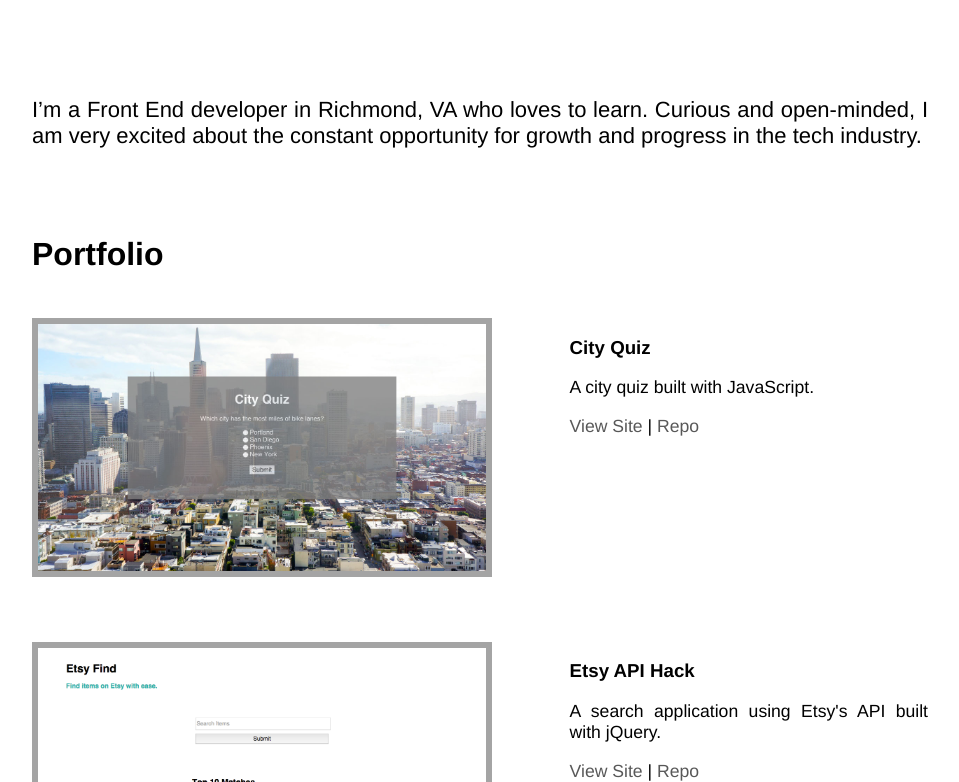
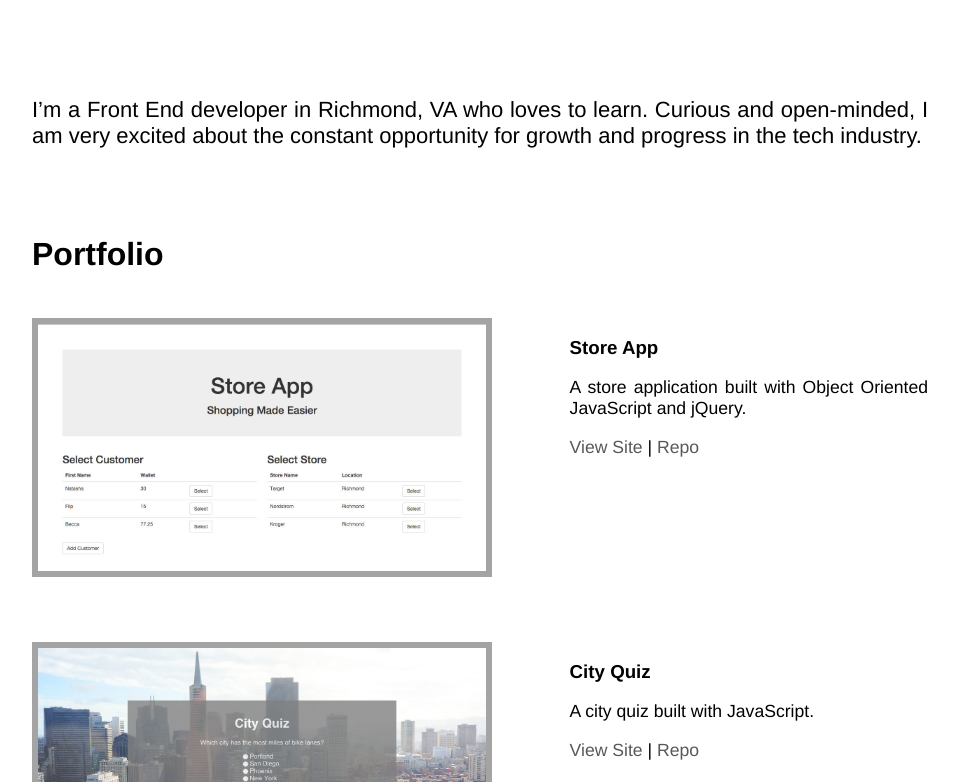
Before and after one commit to natashahakun/about-me, a website: page index.html in a window 1280 px wide. Shown: the part 420-1202 px from the top of the page, without its empty margins (160-1119 px from the left). Drawn offline with nearby package versions, Linux system fonts and the light colour scheme.

Commit message:
Add store-app.

```diff
--- a/index.html
+++ b/index.html
@@ -58,6 +58,18 @@
       </div>
       <div style="clear:both"></div>
     </div> -->
+
+    <div class="project">
+      <div class="project-img">
+        <a href="//natashahakun.github.io/store-app"><img src="builds/assets/images/store-app.jpg"></a>
+      </div>
+      <div class="project-text">
+        <h3>Store App</h3>
+        <p>A store application built with Object Oriented JavaScript and jQuery.</p>
+        <p><a href="//natashahakun.github.io/store-app">View Site</a> | <a href="//github.com/natashahakun/store-app">Repo</a></p>
+      </div>
+      <div style="clear:both"></div>
+    </div>
 
     <div class="project">
       <div class="project-img">
```
Also changed, not shown: builds/assets/images/store-app.jpg (added), 1 other file.
